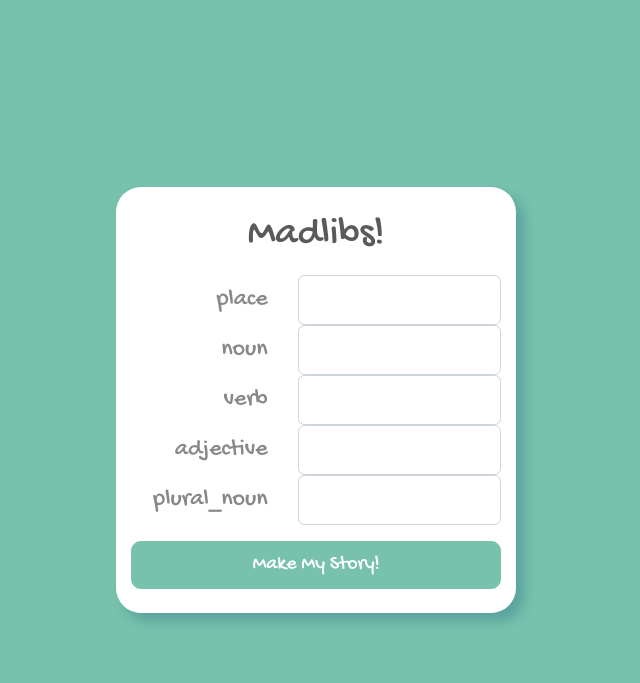
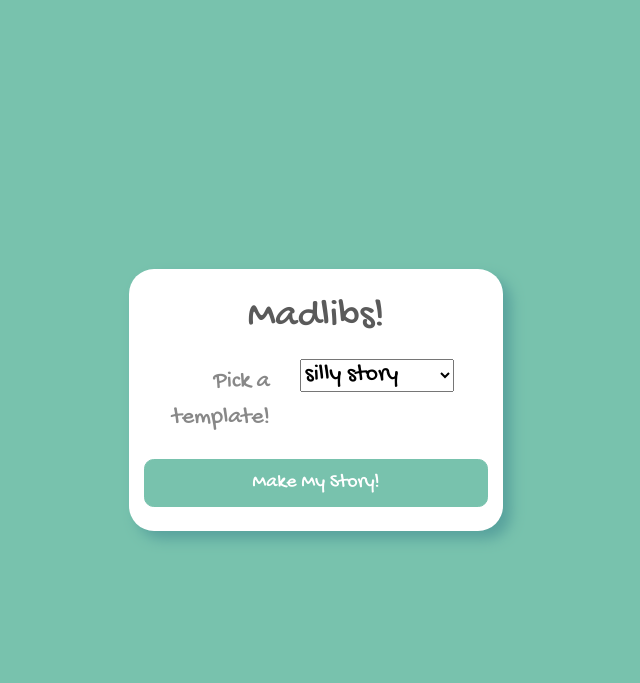
Before and after one commit to kathythekat/madlibs, a Flask app: page / in a window 1280 px wide. Shown: the top 683 px of the page, without its empty margins (324-964 px from the left). Run offline with Flask 2, Linux system fonts and the light colour scheme.

Commit message:
added dropdown

```diff
--- a/app.py
+++ b/app.py
@@ -1,25 +1,34 @@
 from flask import Flask, render_template, request
 from flask_debugtoolbar import DebugToolbarExtension
 
-from stories import silly_story
+from stories import silly_story, excited_story
 
 app = Flask(__name__)
 app.config['SECRET_KEY'] = "secret"
 
 debug = DebugToolbarExtension(app)
 
+stories = [silly_story, excited_story]
+story = None
+
 @app.route('/')
+def index():
+    t1 = silly_story.name
+    t2 = excited_story.name
+    return render_template('home.html', t1=t1 , t2=t2)
+
+@app.route('/questions')
 def form():
-    lst_words = silly_story.prompts
-    return render_template(
-        'questions.html',
-        lst_words = lst_words
-    )
+    story_name = request.args['story']
+    for s in stories:
+        if s.name.startswith(story_name):
+            story = s
+            print("made it")
+    lst_words = story.prompts
+    return render_template("questions.html", lst_words = lst_words)
 
 @app.route('/story')
 def get_story():
-    text = silly_story.generate(dict(request.args))
-    return render_template(
-        'story.html',
-        text = text
-    )
+    print(story)
+    text = story.generate(dict(request.args))
+    return render_template('story.html', text = text)
--- a/stories.py
+++ b/stories.py
@@ -18,9 +18,9 @@ class Story:
         'I love to eat a good mango.'
     """
 
-    def __init__(self, words, text):
+    def __init__(self, name, words, text):
         """Create story with words and template text."""
-
+        self.name = name
         self.prompts = words
         self.template = text
 
@@ -38,6 +38,7 @@ class Story:
 # Here's a story to get you started
 
 silly_story = Story(
+    "silly story",
     ["place", "noun", "verb", "adjective", "plural_noun"],
     """Once upon a time, in a long-ago {place}, there lived an exceptionally
        {adjective} {noun}. It loved to {verb} with {plural_noun}."""
@@ -47,6 +48,7 @@ silly_story = Story(
 # and everything should still work
 
 excited_story = Story(
+    "excited story",
     ["noun", "verb"],
     """OMG!! OMG!! I love to {verb} a {noun}!"""
 )
--- a/templates/base.html
+++ b/templates/base.html
@@ -3,6 +3,11 @@
 <head>
   <title>{% block title %}<!-- title goes here -->{% endblock %}</title>
   <meta name="viewport" content="width=device-width, initial-scale=1, shrink-to-fit=no">
+  <script
+  src="https://code.jquery.com/jquery-3.6.0.min.js"
+  integrity="sha256-/xUj+3OJU5yExlq6GSYGSHk7tPXikynS7ogEvDej/m4="
+  crossorigin="anonymous"></script>
+  <script src="https://cdn.jsdelivr.net/npm/bootstrap@5.0.0-beta2/dist/js/bootstrap.bundle.min.js" integrity="sha384-b5kHyXgcpbZJO/tY9Ul7kGkf1S0CWuKcCD38l8YkeH8z8QjE0GmW1gYU5S9FOnJ0" crossorigin="anonymous"></script>
   <link
       href="https://bootswatch.com/4/minty/bootstrap.css"
       rel="stylesheet">
--- /dev/null
+++ b/templates/home.html
@@ -0,0 +1,30 @@
+{% extends 'base.html' %}
+
+{% block title %} Madlibs! {% endblock %}
+
+{% block content %}
+
+  <h1 class="pt-4 mb-3 text-center">Madlibs!</h1>
+
+
+
+
+  <form action="questions" class="pb-4">
+
+  <!-- an example of one field -- you should make these autogenerated! -->
+    <div class="form-group row">
+      <label class="col-5 col-form-label text-right">Pick a template!</label>
+        <div class="dropdown col-7">
+            <select name="story" id="cars">
+              <option value="silly">{{t1}}</option>
+              <option value="excited">{{t2}}</option>
+            </select>
+        </div>
+    </div>
+
+    <button class="btn btn-primary btn-lg w-100">
+      Make My Story!
+    </button>
+  </form>
+
+{% endblock %}
```
